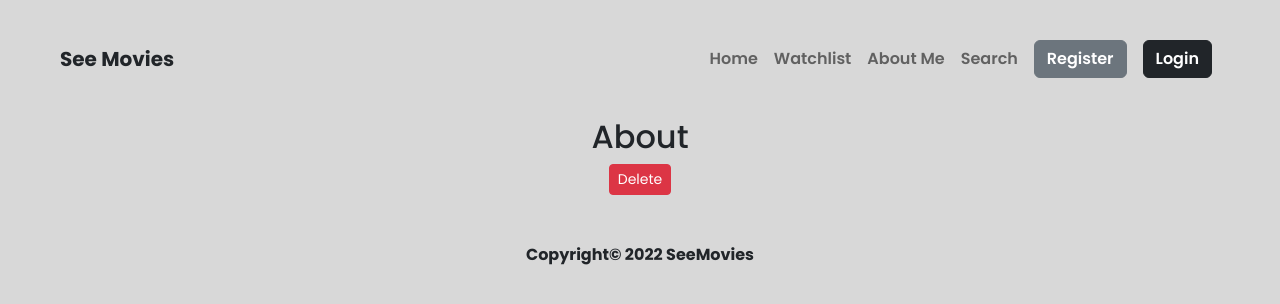
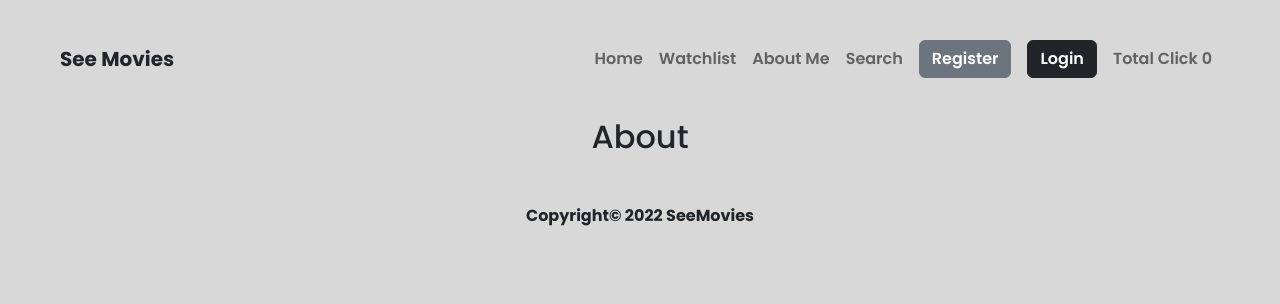
Before and after one commit to FajarWG/SeeMovies-React, a React (Create React App) app: page /About in a window 1280 px wide. Shown: the top 304 px of the page. Built offline with nearby package versions, Linux system fonts and the light colour scheme.

Commit message:
Fix Homepage

```diff
--- a/src/components/Navbar.js
+++ b/src/components/Navbar.js
@@ -8,6 +8,11 @@ const Navbar = () => {
     const setTotalClick = () => {
         setClick(click + 1);
         localStorage.setItem('Total Click', click + 1);
+    }
+
+    const resetClick = () => {
+        setClick(0);
+        localStorage.setItem('Total Click', 0);
     }
 
     return (
@@ -41,6 +46,9 @@ const Navbar = () => {
                                 <button className="btn btn-dark fw-semibold">Login</button>
                             </Link>
                         </li>
+                        <li className="nav-item">
+                            <span className="nav-link" onClick={() => resetClick()}>Total Click {click}</span>
+                        </li>
                     </ul>
                 </div>
             </div>
--- a/src/components/Poster.js
+++ b/src/components/Poster.js
@@ -1,8 +1,17 @@
 import React from "react";
 
 function Poster({title, poster_path}) {
+
+    const sendToWatchlist = () => {
+        console.log("send to watchlist");
+    }
+
     return (
-        <img alt={title} className="poster-img" src={"https://image.tmdb.org/t/p/w500/" + poster_path} />
+        <div>
+            <img alt={title} className="poster-img" src={"https://image.tmdb.org/t/p/w500/" + poster_path} />
+            <button className="add-poster" onClick={() => sendToWatchlist}>Add to watchlist</button>
+        </div>
+
     )
 }
 
--- a/src/index.css
+++ b/src/index.css
@@ -15,6 +15,14 @@ body {
 .poster-img{
   width: 200px;
   margin: 5px;
+  border-radius: 15px;
+}
+
+.add-poster{
+  background-color: #acacac;
+  width: 200px;
+  margin: 5px;
+  border-color: #474747;
   border-radius: 15px;
 }
 
--- a/src/routes/About.js
+++ b/src/routes/About.js
@@ -1,14 +1,13 @@
 import React from 'react'
 
 const About = () => {
+
+
+
   return (
     <div>
         <div className='text-center fw-bold my-2'>
             <h2>About</h2>
-            <button className="btn btn-danger btn-sm" onClick={() => {
-                     localStorage.removeItem('Total Click');
-                     window.location.reload();
-            }}>Delete</button>
         </div>
     </div>
   )
--- a/src/routes/auth/Register.js
+++ b/src/routes/auth/Register.js
@@ -20,7 +20,7 @@ const Register = () => {
 
 
   return (
-    <div className='container'>
+    <div className='container login'>
       <div className='text-center fw-bold fs-2 my-3'>Register</div>
       <form onSubmit={handleSubmit(onSubmit)}>
         <div className="mb-3">
--- a/src/routes/context/User.js
+++ b/src/routes/context/User.js
@@ -1,8 +1,6 @@
 import React, { createContext, useEffect, useState } from 'react'
 
 const UserContext = createContext();
-
-
 
 const UserProvider = ({children}) => {
 
```
Also changed, not shown: src/MovieBox.jsx (deleted, +0 -11 lines), src/routes/Home.js (+4 -4 lines).
